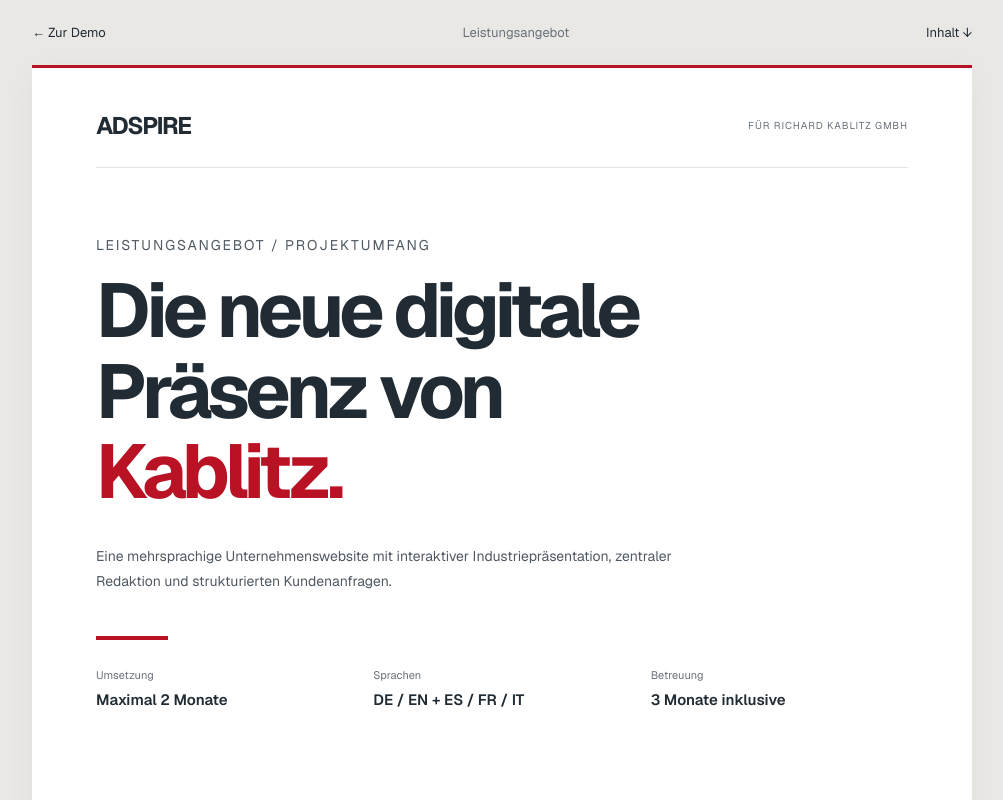
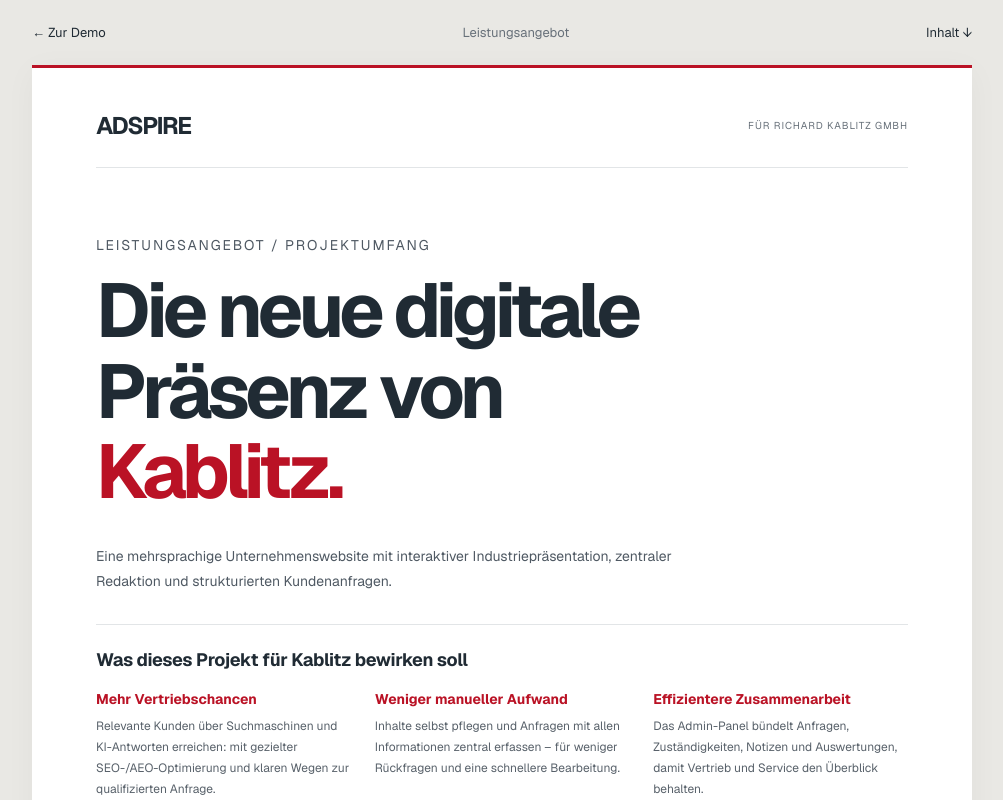
Before and after one commit to mldjordje/Kablitz, a Next.js app: page /projekt in a window 1280 px wide. Shown: the top 800 px of the page, without its empty margins (138-1141 px from the left). Built offline with nearby package versions, Linux system fonts and the light colour scheme.

Commit message:
Highlight project business goals on offer cover

```diff
--- a/src/components/demos/kablitz-projekt-page.tsx
+++ b/src/components/demos/kablitz-projekt-page.tsx
@@ -19,7 +19,7 @@
     <div className="offer-document">
       <section className="offer-sheet offer-cover" aria-labelledby="angebot-titel">
         <header className="offer-sheet-head"><strong className="offer-brand">ADSPIRE</strong><span>Für Richard Kablitz GmbH</span></header>
-        <div className="offer-cover-body"><p className="offer-cover-type">Leistungsangebot / Projektumfang</p><h1 id="angebot-titel">Die neue digitale<br />Präsenz von<br /><em>Kablitz.</em></h1><p className="offer-lead">Eine mehrsprachige Unternehmenswebsite mit interaktiver Industriepräsentation, zentraler Redaktion und strukturierten Kundenanfragen.</p><div className="offer-cover-rule" /><dl className="offer-facts"><div><dt>Umsetzung</dt><dd>Maximal 2 Monate</dd></div><div><dt>Sprachen</dt><dd>DE / EN + ES / FR / IT</dd></div><div><dt>Betreuung</dt><dd>3 Monate inklusive</dd></div></dl></div>
+        <div className="offer-cover-body"><p className="offer-cover-type">Leistungsangebot / Projektumfang</p><h1 id="angebot-titel">Die neue digitale<br />Präsenz von<br /><em>Kablitz.</em></h1><p className="offer-lead">Eine mehrsprachige Unternehmenswebsite mit interaktiver Industriepräsentation, zentraler Redaktion und strukturierten Kundenanfragen.</p><section className="offer-value" aria-labelledby="projektziele"><h2 id="projektziele">Was dieses Projekt für Kablitz bewirken soll</h2><dl><div><dt>Mehr Vertriebschancen</dt><dd>Relevante Kunden über Suchmaschinen und KI-Antworten erreichen: mit gezielter SEO-/AEO-Optimierung und klaren Wegen zur qualifizierten Anfrage.</dd></div><div><dt>Weniger manueller Aufwand</dt><dd>Inhalte selbst pflegen und Anfragen mit allen Informationen zentral erfassen – für weniger Rückfragen und eine schnellere Bearbeitung.</dd></div><div><dt>Effizientere Zusammenarbeit</dt><dd>Das Admin-Panel bündelt Anfragen, Zuständigkeiten, Notizen und Auswertungen, damit Vertrieb und Service den Überblick behalten.</dd></div></dl></section><div className="offer-cover-rule" /><dl className="offer-facts"><div><dt>Umsetzung</dt><dd>Maximal 2 Monate</dd></div><div><dt>Sprachen</dt><dd>DE / EN + ES / FR / IT</dd></div><div><dt>Betreuung</dt><dd>3 Monate inklusive</dd></div></dl></div>
         <div className="offer-parties"><div><small>Auftraggeber</small><strong>Richard Kablitz GmbH</strong><span>Unternehmenswebsite & Administration</span></div><div><small>Auftragnehmer</small><strong>ADSPIRE · Đorđe Mladenović</strong><span>Dimitrija Leka 66, 18000 Niš (Palilula), Serbien</span><span>PIB 114723739 · MB 67804961</span></div></div>
         <footer className="offer-sheet-foot"><span>Arbeitsfassung · ohne Preisangaben · 01. Oktober 2026</span><span>01 / 07</span></footer>
       </section>
--- a/src/components/demos/kablitz-projekt.css
+++ b/src/components/demos/kablitz-projekt.css
@@ -63,3 +63,10 @@
 @media(max-width:980px) { .offer { padding:0 20px 32px; } .offer-sheet { padding:34px 40px 24px; } }
 @media(max-width:600px) { .offer { padding:0 10px 20px; } .offer-toolbar { padding:18px 8px; } .offer-toolbar > span { display:none; } .offer-document { gap:16px; } .offer-sheet { padding:25px 22px 20px; } .offer-cover { min-height:auto; } .offer-cover-body { padding:46px 0; } .offer-sheet-head { font-size:8px; letter-spacing:.03em; } .offer-brand { font-size:21px; } .offer-parties,.offer-facts { grid-template-columns:1fr; gap:18px; } .offer-facts { grid-template-columns:1fr 1fr; } .offer-contents ol { columns:1; } .offer-lead { font-size:16px; } .offer-section-title { gap:12px; } .offer-callout { padding:16px; } .offer-table th,.offer-table td { padding:10px 8px; } .offer-table tbody th { width:30%; } .offer-sheet-foot { font-size:8px; } .offer-flow { grid-template-columns:1fr 1fr; } }
 @media print { @page { size:A4; margin:14mm; } .offer { padding:0; background:#fff; } .offer-toolbar { display:none; } .offer-document { display:block; max-width:none; } .offer-sheet { border:0; box-shadow:none; padding:0; margin:0; break-after:page; } .offer-sheet:last-child { break-after:auto; } .offer-cover { min-height:260mm; } .offer-sheet-head { padding-bottom:12px; } .offer-cover-body { padding:38px 0; } .offer h1 { font-size:66px; } .offer-section-title { margin:22px 0 18px; } .offer h2 { font-size:28px; } .offer p,.offer li { font-size:10pt; line-height:1.6; } .offer p.offer-intro { font-size:12pt; } .offer-block { margin:16px 0; } .offer-callout { margin:18px 0; padding:14px 18px; } .offer-block,.offer-callout,.offer-table tr { break-inside:avoid; } .offer-sheet-foot { margin-top:24px; } .offer-contents { display:none; } .offer-table { font-size:9pt; } .offer-table th,.offer-table td { padding:9px 10px; } .offer-sheet { print-color-adjust:exact; -webkit-print-color-adjust:exact; } }
+.offer-value { margin-top:30px; border-top:1px solid #e2e5e7; padding-top:22px; }
+.offer-value h2 { font-size:18px; letter-spacing:-.02em; line-height:1.4; margin-bottom:18px; }
+.offer-value dl { display:grid; grid-template-columns:repeat(3,minmax(0,1fr)); gap:24px; margin:0; }
+.offer-value dt { font-size:14px; font-weight:650; color:var(--offer-red); margin-bottom:8px; }
+.offer-value dd { margin:0; color:#58616a; font-size:12px; line-height:1.75; }
+@media(max-width:600px) { .offer-value dl { grid-template-columns:1fr; gap:18px; } }
+@media print { .offer-value { break-inside:avoid; margin-top:20px; padding-top:16px; } .offer-value dd { font-size:9pt; line-height:1.6; } .offer-cover-body { padding:30px 0; } .offer-cover-rule { margin-top:26px; } }
```
